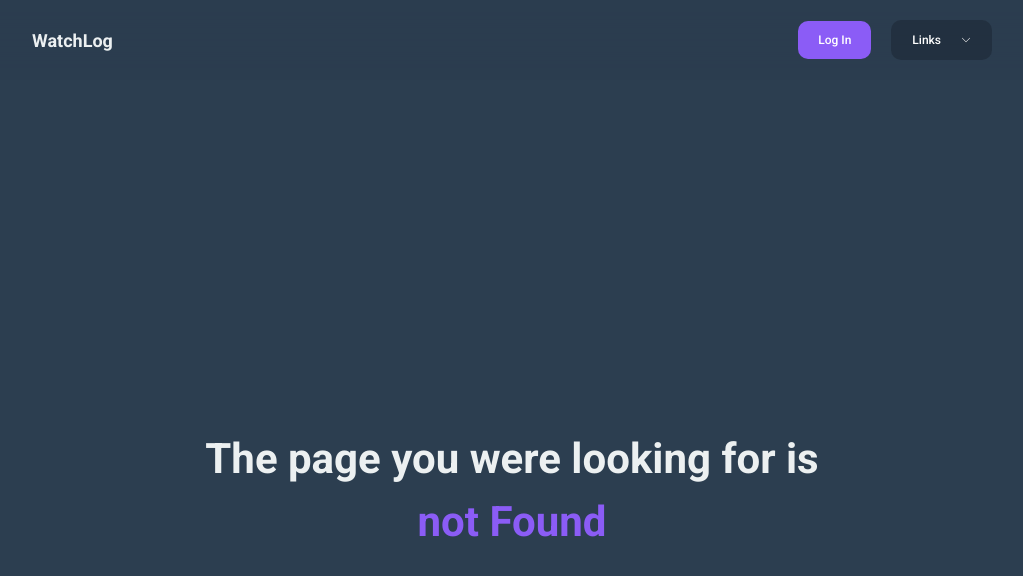
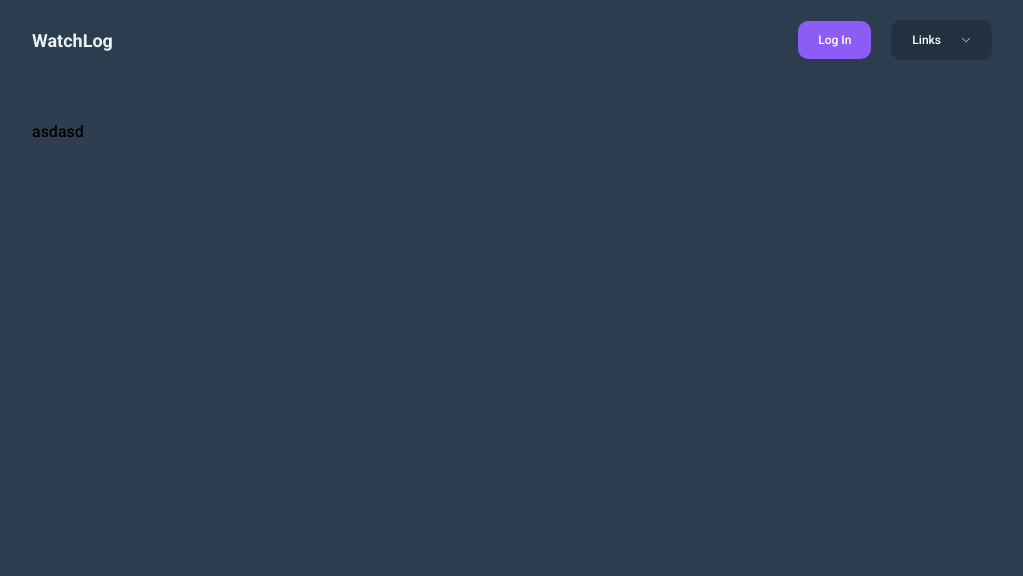
Before and after one commit to tasha-dev/watchlog, a Next.js app: page /login in a window 1280 px wide. Before the commit this address had no page. Shown: the top 576 px of the page, without its empty margins (128-1151 px from the left). Built offline with nearby package versions, Linux system fonts and the light colour scheme.

Commit message:
added deps to handle forms

```diff
--- /dev/null
+++ b/app/login/page.tsx
@@ -0,0 +1,17 @@
+// Codes by mahdi tasha
+// Importing part
+import ContainerComponent from "@/chunk/containerComponent";
+import PageComponent from "@/component/pageComponent";
+import { ReactNode } from "react";
+
+// Creating and exporting login page as default
+export default function LoginPage():ReactNode {
+  // Returning JSX
+  return (
+    <PageComponent loginRequired={false}>
+      <ContainerComponent size="large">
+      asdasd
+      </ContainerComponent>
+    </PageComponent>
+  );
+}
--- a/package.json
+++ b/package.json
@@ -9,10 +9,13 @@
     "lint": "next lint"
   },
   "dependencies": {
+    "@hookform/resolvers": "^3.3.4",
     "firebase": "^10.8.0",
     "next": "14.1.0",
     "react": "^18",
     "react-dom": "^18",
+    "react-hook-form": "^7.50.1",
+    "zod": "^3.22.4",
     "zustand": "^4.5.0"
   },
   "devDependencies": {
```
Also changed, not shown: 1 other file (tests, documents, lock files or other folders).
